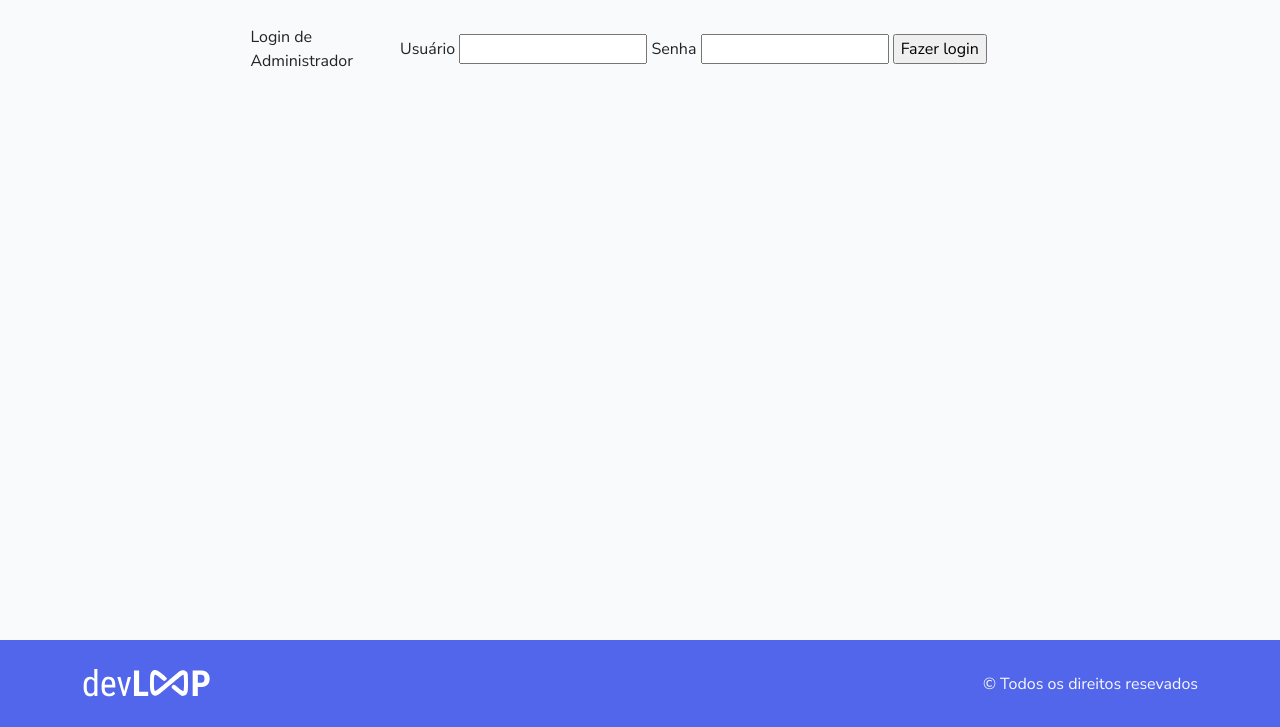
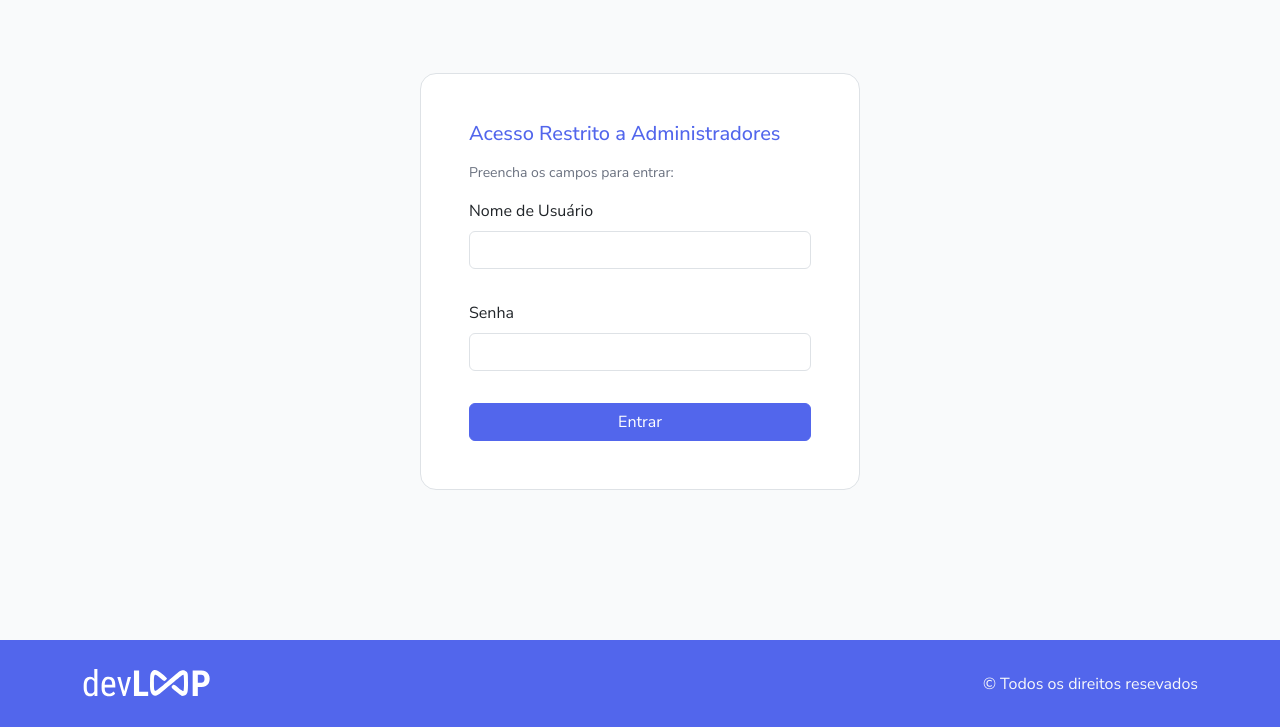
Before and after one commit to PigeonsCode/Equipe-PigeonCode, a Flask app: page /login-adm in a window 1280 px wide. Shown: the part 73-800 px from the top of the page. Run offline with Flask 3, Linux system fonts and the light colour scheme; some libraries are stand-ins or nearby versions.

Commit message:
style: Adicionados estilos a página de login de administrador.

```diff
--- a/src/projeto/forms.py
+++ b/src/projeto/forms.py
@@ -7,7 +7,7 @@ from projeto.models import Adm_User
 
 
 class FormLoginAdm(FlaskForm):
-    username_adm = StringField("Usuário",validators=[DataRequired()])
+    username_adm = StringField("Nome de Usuário",validators=[DataRequired()])
     password_adm= PasswordField("Senha", validators=[DataRequired()])
-    submit_button =  SubmitField("Fazer login")
+    submit_button =  SubmitField("Entrar")
 #validação dos dados inseridos pelo usuário
--- a/src/projeto/static/css/components.css
+++ b/src/projeto/static/css/components.css
@@ -107,3 +107,8 @@ aside {
 .sprint-backlog-table {
   width: 90%;
 }
+
+/* Login Container */
+.login-container {
+  width: 55vh;
+}
--- a/src/projeto/templates/login-adm.html
+++ b/src/projeto/templates/login-adm.html
@@ -1,19 +1,21 @@
 {% extends "page-template.html" %} {% block fullpage %}
-<main class="d-flex align-items-center justify-content-center mt-5">
-  Login de Administrador
-  <div class="container">
-    <form method="POST">
-    {{form.csrf_token}}
-    {{form.hidden_tag() }}
-
-    {{form.username_adm.label()}}
-    {{form.username_adm()}}
-
-    {{form.password_adm.label()}}
-    {{form.password_adm()}}
-
-    {{form.submit_button()}}
-
+<main class="d-flex align-items-center justify-content-center mt-5 pt-5 h-100">
+  <div
+    class="container d-flex flex-column bg-white p-5 gap-3 rounded-4 border border-1 login-container"
+  >
+    <h5 class="text-primary mb-0">Acesso Restrito a Administradores</h5>
+    <small class="text-light-gray">Preencha os campos para entrar:</small>
+    <form method="POST" class="d-flex flex-column gap-3">
+      {{form.csrf_token}} {{form.hidden_tag() }}
+      <div class="mb-3">
+        {{form.username_adm.label(class="form-label")}}
+        {{form.username_adm(class="form-control")}}
+      </div>
+      <div class="mb-3">
+        {{form.password_adm.label(class="form-label")}}
+        {{form.password_adm(class="form-control")}}
+      </div>
+      {{form.submit_button(class="btn btn-primary")}}
     </form>
   </div>
 </main>
```
